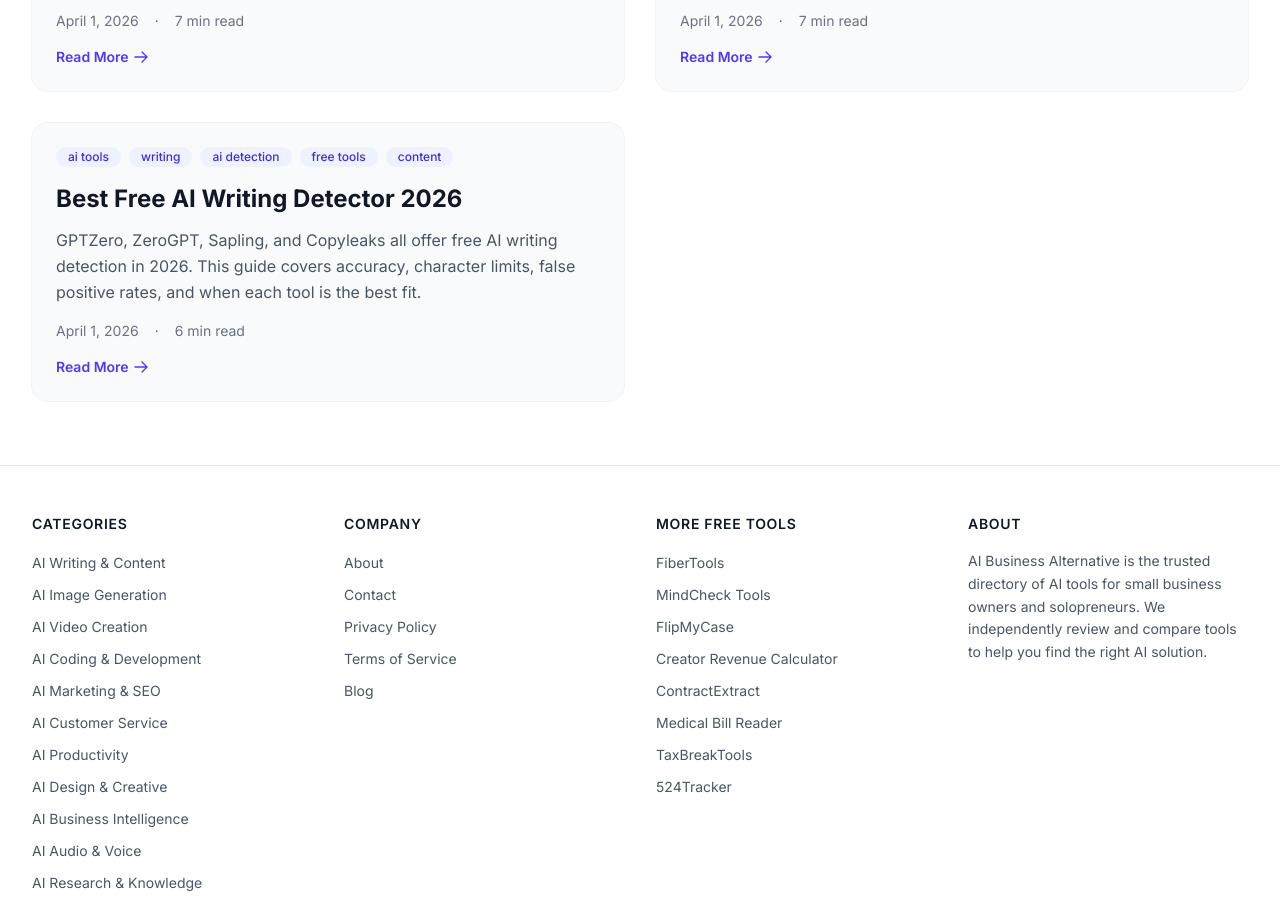
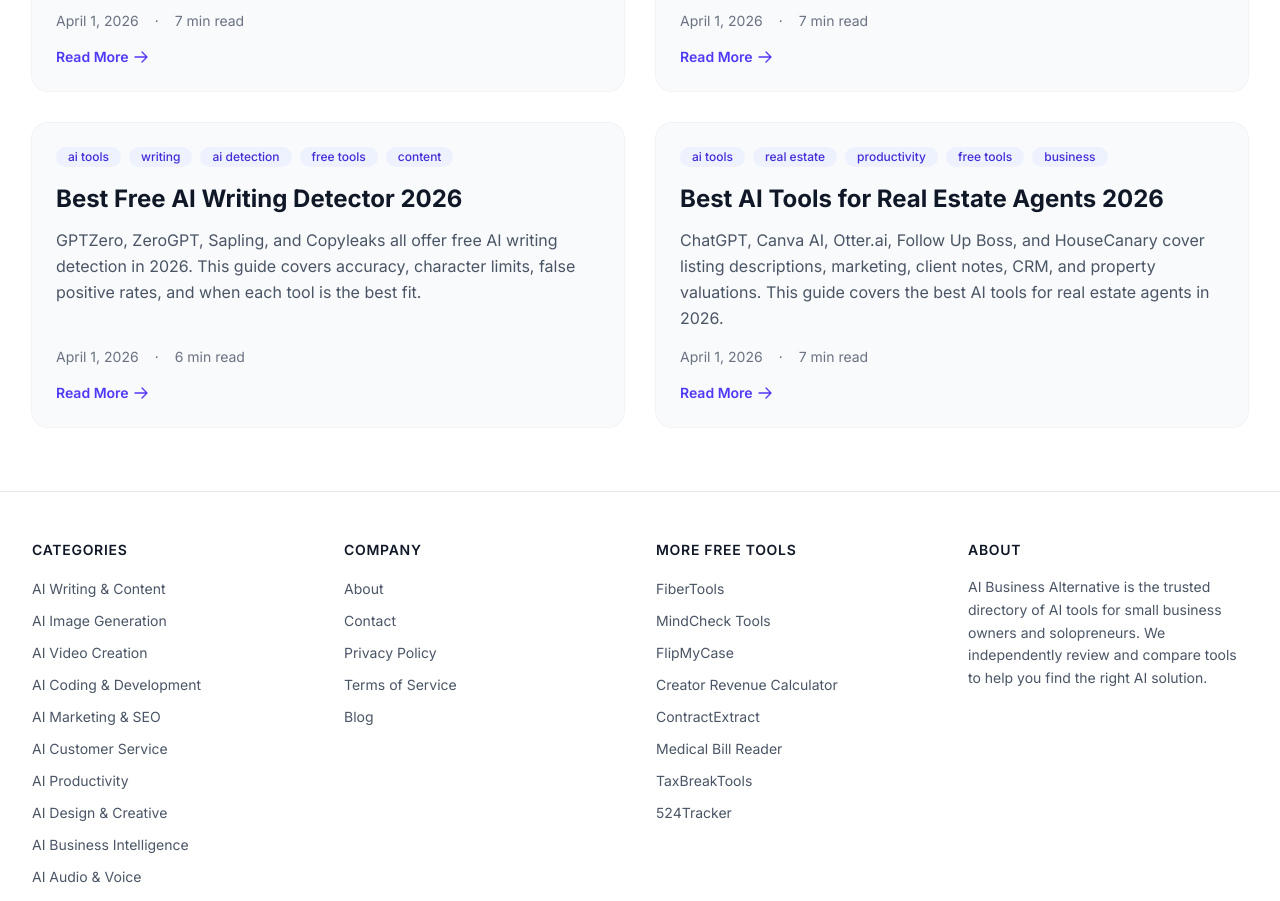
Before and after one commit to raiderj77/aibusinessalternative, a Next.js app: page /blog in a window 1280 px wide. Shown: the part 7640-8541 px from the top of the page. Built offline with nearby package versions, Linux system fonts and the light colour scheme.

Commit message:
feat: add ai-tools-real-estate-2026 (score 79)

```diff
--- a/src/data/blog.ts
+++ b/src/data/blog.ts
@@ -4045,6 +4045,102 @@ export const blogPosts: BlogPost[] = [
 <h3>What does a high AI probability score mean?</h3>
 <p>A high AI probability score means the text exhibits strong statistical similarities to the AI-generated text in the detector&apos;s training dataset. It does not mean the text was definitively written by AI. It is a signal, not a verdict. The score must be interpreted in context: a highly polished press release may score similarly to an AI blog post, and a non-native English speaker&apos;s formal writing may also trigger a high score. Always review the flagged text personally before drawing conclusions.</p>
 <p>For those looking to improve their writing process beyond detection, consider our guides on <a href="/blog/grammarly-alternatives-free-2026">free writing tools</a> and <a href="/blog/ai-writing-tools-bloggers-2026">AI writing for bloggers</a>. When ready to use a detector, you can start with a trusted free option like <a href="https://gptzero.me" rel="noopener noreferrer" target="_blank">GPTZero</a>.</p>`
+  },
+  {
+    slug: 'ai-tools-real-estate-2026',
+    title: 'Best AI Tools for Real Estate Agents 2026',
+    excerpt:
+      'ChatGPT, Canva AI, Otter.ai, Follow Up Boss, and HouseCanary cover listing descriptions, marketing, client notes, CRM, and property valuations. This guide covers the best AI tools for real estate agents in 2026.',
+    publishedAt: '2026-04-01',
+    updatedAt: '2026-04-01',
+    readTime: '7 min read',
+    tags: ['ai-tools', 'real-estate', 'productivity', 'free-tools', 'business'],
+    content: `
+<p>AI tools for real estate agents in 2026 span listing descriptions, client emails, property marketing, meeting transcription, CRM automation, and market analysis. ChatGPT, Canva AI, Otter.ai, Follow Up Boss, and HouseCanary each address a distinct part of the agent&rsquo;s workflow. This guide covers the strongest options at each price point.</p>
+
+<h2>What Real Estate Agents Need From AI in 2026</h2>
+<p>In 2026, the role of a real estate agent is more strategic than ever. Clients expect hyper-personalized service, data-driven guidance, and instantaneous communication. To meet these demands, agents need AI that functions as a silent partner&mdash;handling repetitive tasks with flawless accuracy while surfacing critical insights. The ideal AI toolset addresses three core areas: content and communication automation, client relationship management, and accurate property valuation. It must integrate smoothly into existing workflows without requiring a computer science degree to operate. The tools discussed below are selected for their specific utility in the real estate domain, their reliability, and their ability to deliver a tangible return on investment by freeing the agent to focus on what they do best: building relationships and closing deals.</p>
+
+<h2>Best AI Tools for Real Estate Agents in 2026</h2>
+
+<h3>ChatGPT for Listing Descriptions and Emails</h3>
+<p>Crafting compelling, unique property descriptions and managing high-volume client communication are time-intensive tasks. Advanced language models, accessed through platforms like OpenAI&apos;s ChatGPT or integrated real estate CRMs, serve as a force multiplier. An agent can provide a bullet list of property features and receive multiple descriptive paragraphs in various tones&mdash;from luxurious to family-friendly. Beyond listings, these tools draft personalized email sequences, respond to common inquiries, and even help script video social media posts. The key in 2026 is the move from generic text to highly customized outputs that reflect the agent&apos;s unique voice and the specific nuances of a property, avoiding the bland, repetitive language that plagued early AI content.</p>
+
+<h3>Canva AI for Property Marketing Materials</h3>
+<p>Visual marketing is non-negotiable, and Canva&apos;s suite of AI design tools has become indispensable. Agents can use features like &apos;Magic Edit&apos; to virtually stage a room or remove unwanted objects from listing photos. The &apos;Text to Image&apos; feature can generate custom background art for open house flyers or social media banners. Most powerfully, Canva&apos;s AI can maintain brand consistency across dozens of assets&mdash;ensuring every postcard, digital ad, and brochure uses the correct color palette, fonts, and logo placement. This allows a solo agent or small team to produce marketing materials that rival those of large brokerages, all within a single, user-friendly platform.</p>
+
+<h3>Otter.ai for Client Meeting Notes</h3>
+<p>Active listening is crucial in client meetings, but so is accurate note-taking. Otter.ai and similar transcription services capture every word of buyer consultations, seller listing presentations, and negotiation calls. The AI doesn&apos;t just transcribe; it identifies different speakers, highlights key action items, and summarizes discussions. After a meeting, the agent has a perfect record to reference, ensuring no detail about a client&apos;s must-have features or contractual concerns is forgotten. This not only improves service but also provides a valuable record for compliance and training purposes. Sharing the transcript with the client also demonstrates thoroughness and builds trust.</p>
+
+<h3>Follow Up Boss (AI CRM)</h3>
+<p>A Customer Relationship Management system is the heart of a real estate business, and in 2026, AI-powered CRMs like Follow Up Boss are the brains. The AI analyzes client interaction data&mdash;email opens, website visits, text responses&mdash;to score leads and predict who is most likely to buy or sell. It can then automate personalized follow-up sequences at the optimal time. The system might alert an agent that a past lead has just started browsing listings in a specific neighborhood, prompting a timely, relevant check-in. This predictive intelligence ensures no opportunity falls through the cracks and helps agents prioritize their daily activities for maximum impact.</p>
+
+<h3>HouseCanary for AI-Powered Property Valuations</h3>
+<p>Accurate pricing is the foundation of a successful transaction. HouseCanary&apos;s platform uses machine learning models that analyze far more data points than a traditional Comparative Market Analysis. It processes historical trends, neighborhood dynamics, property-specific attributes, and even hyper-local market velocity to generate a valuation range with a high degree of confidence. For listing presentations, this provides a powerful, data-rich justification for the recommended price. For buyers, it offers an objective tool to assess whether a listing is priced appropriately, strengthening the agent&apos;s position during offer negotiations.</p>
+
+<h2>AI Real Estate Tools: Feature Comparison</h2>
+<table>
+<thead>
+<tr>
+<th>Tool</th>
+<th>Free Tier</th>
+<th>AI Features</th>
+<th>Real Estate Specific</th>
+<th>Best For</th>
+</tr>
+</thead>
+<tbody>
+<tr>
+<td>ChatGPT</td>
+<td>Limited access</td>
+<td>Text generation, summarization, translation</td>
+<td>No, but highly adaptable</td>
+<td>Drafting listings, emails, scripts, content ideas</td>
+</tr>
+<tr>
+<td>Canva AI</td>
+<td>Basic features</td>
+<td>Image generation, editing, design automation</td>
+<td>No, but templates are</td>
+<td>Creating marketing visuals, social media graphics, flyers</td>
+</tr>
+<tr>
+<td>Otter.ai</td>
+<td>Limited monthly transcription</td>
+<td>Live transcription, speaker ID, summary</td>
+<td>No</td>
+<td>Capturing client meeting details, interview notes, team meetings</td>
+</tr>
+<tr>
+<td>Follow Up Boss</td>
+<td>No</td>
+<td>Lead scoring, predictive analytics, automated workflows</td>
+<td>Yes</td>
+<td>Managing the entire client pipeline and automating communication</td>
+</tr>
+<tr>
+<td>HouseCanary</td>
+<td>No</td>
+<td>Machine learning valuation models, market forecasting</td>
+<td>Yes</td>
+<td>Conducting accurate property valuations and market analysis</td>
+</tr>
+</tbody>
+</table>
+
+<h2>How to Integrate AI Into Your Real Estate Business</h2>
+<p>Successful integration requires a phased approach, not an overnight overhaul. Begin by auditing your daily workflow to identify one or two areas of greatest friction&mdash;perhaps writing listings or managing lead follow-up. Select a single tool that addresses that pain point. Dedicate time to learn its features thoroughly; many platforms offer real estate-specific tutorials. Start with a low-stakes project, like using AI to draft a blog post or design a social media template. Measure the time saved or the improvement in outcomes. Once comfortable, gradually layer in additional tools, ensuring they can share data where helpful. The goal is to create a connected ecosystem where AI handles administrative and analytical tasks, providing you with more time and better information for high-touch client interactions.</p>
+
+<h2>FAQ</h2>
+<h3>Are these AI tools replacing real estate agents?</h3>
+<p>No. These tools are designed to augment and support the agent&apos;s skills, not replace them. AI cannot build genuine trust, negotiate with human intuition, understand nuanced emotional needs, or provide local community insight born of experience. It handles repetitive tasks and complex data analysis, allowing the agent to focus on the irreplaceable human elements of advice, advocacy, and relationship-building.</p>
+
+<h3>Is client data safe with AI platforms?</h3>
+<p>Data security is paramount. Before adopting any tool, review its privacy policy and security certifications. Reputable platforms use enterprise-grade encryption, comply with regulations, and often allow data to be anonymized for AI processing. It is advisable to avoid inputting highly sensitive personal information like social security numbers into general-purpose AI chat interfaces and to use integrated, industry-specific tools for handling client records.</p>
+
+<h3>What is the typical cost for a real estate AI toolkit?</h3>
+<p>Costs vary significantly. Some tools like ChatGPT or Canva have capable free or low-cost tiers. Specialized real estate software like AI CRMs or valuation platforms are typically subscription-based, ranging from $50 to several hundred dollars per month per user. A prudent strategy is to budget for one or two core paid tools that deliver the highest ROI, supplementing with free-tier tools for specific tasks. The investment should be justified by time saved or increased commission opportunities.</p>
+<p>For a broader look at automation, see our guide on <a href="/blog/ai-tools-small-business-2026">AI for small business</a>. If you need transcription options, we compare <a href="/blog/otterai-alternatives-free-2026">meeting transcription tools</a>. For detailed property analytics, visit <a href="https://www.housecanary.com" rel="noopener noreferrer" target="_blank">HouseCanary</a>.</p>`
   }
 ];
 
```
